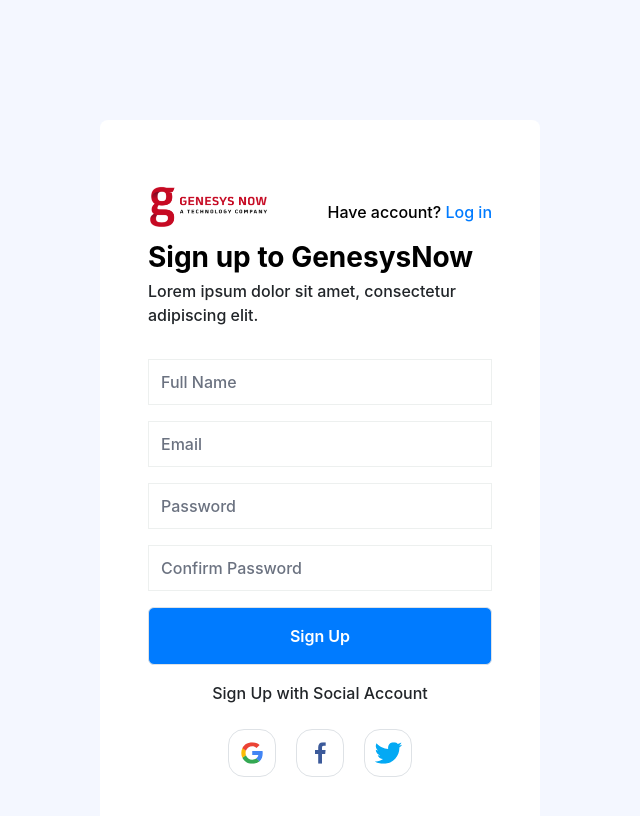
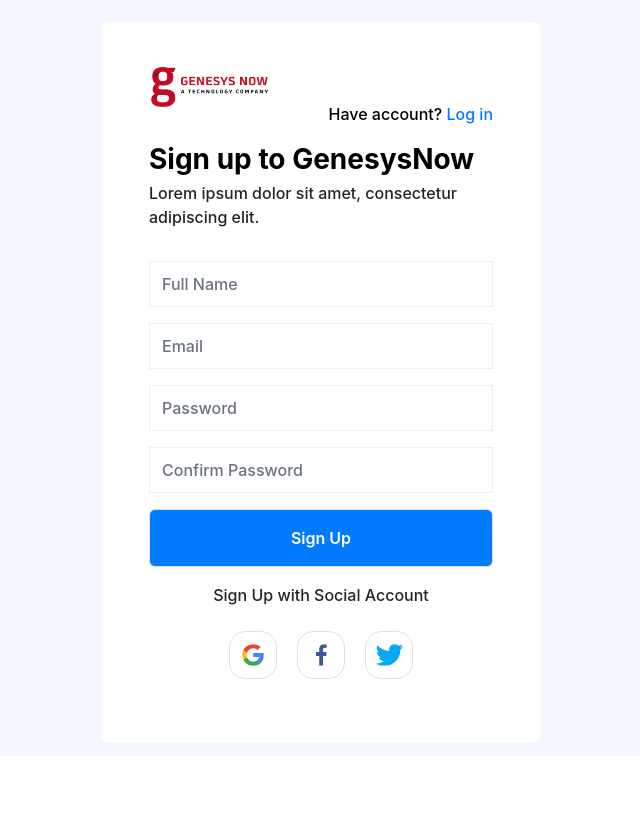
Before and after one commit to zeeshantanveer/genesisui, a plain HTML site: page signup2.html in a window 1280 px wide. Shown: the whole page, without its empty margins (320-960 px from the left). Drawn offline with nearby package versions, Linux system fonts and the light colour scheme.

Commit message:
signup2 modification

```diff
--- a/signup2.html
+++ b/signup2.html
@@ -11,10 +11,10 @@
     <script src="https://cdn.tailwindcss.com?plugins=forms,typography,aspect-ratio,line-clamp"></script>
 </head>
 
-<body>
+<body style="margin-top:-16%">
 <!-- ====== Forms Section Start -->
 <section class="bg-[#F4F7FF] py-20 lg:py-[120px]">
-    <div class="container">
+    <div class="container" style="position: relative; top: 107px; left: 1px; transition: none 0s ease 0s; cursor: move;">
         <div class="flex flex-wrap -mx-4">
             <div class="w-full px-4">
                 <div
@@ -39,7 +39,7 @@
                   justify-between
                   "
                     >
-                        <div class="inline-block max-w-[120px] mb-2 sm:mb-0">
+                        <div class="inline-block max-w-[120px] mb-2 sm:mb-0" style="position: relative; top: -22px; transition: none 0s ease 0s; cursor: move;">
                             <img src="assets/images/imagegenesy.png" alt="logo" />
                         </div>
                         <p class="font-medium text-black text-base">
```
Also changed, not shown: signIn2.html (+2 -2 lines).
